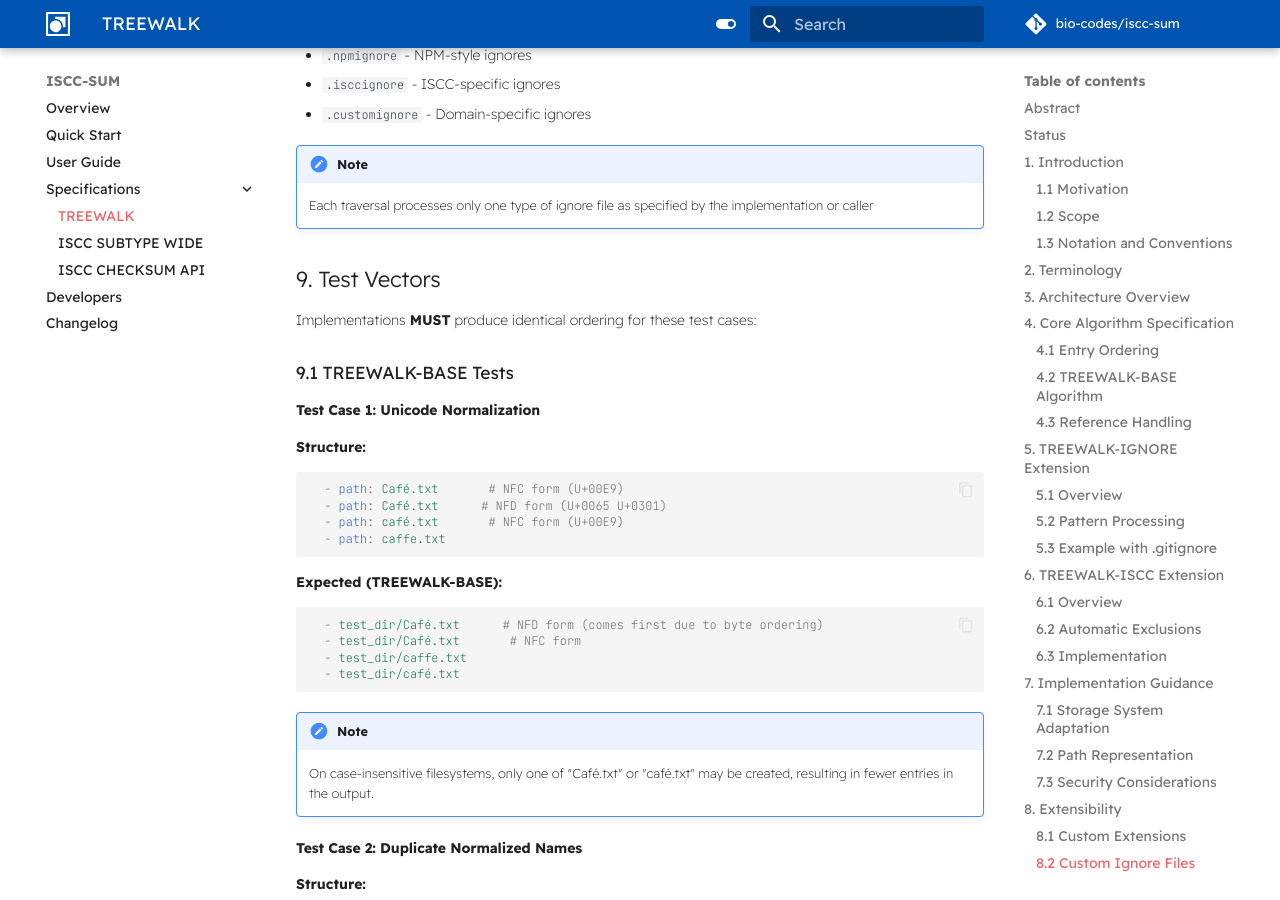
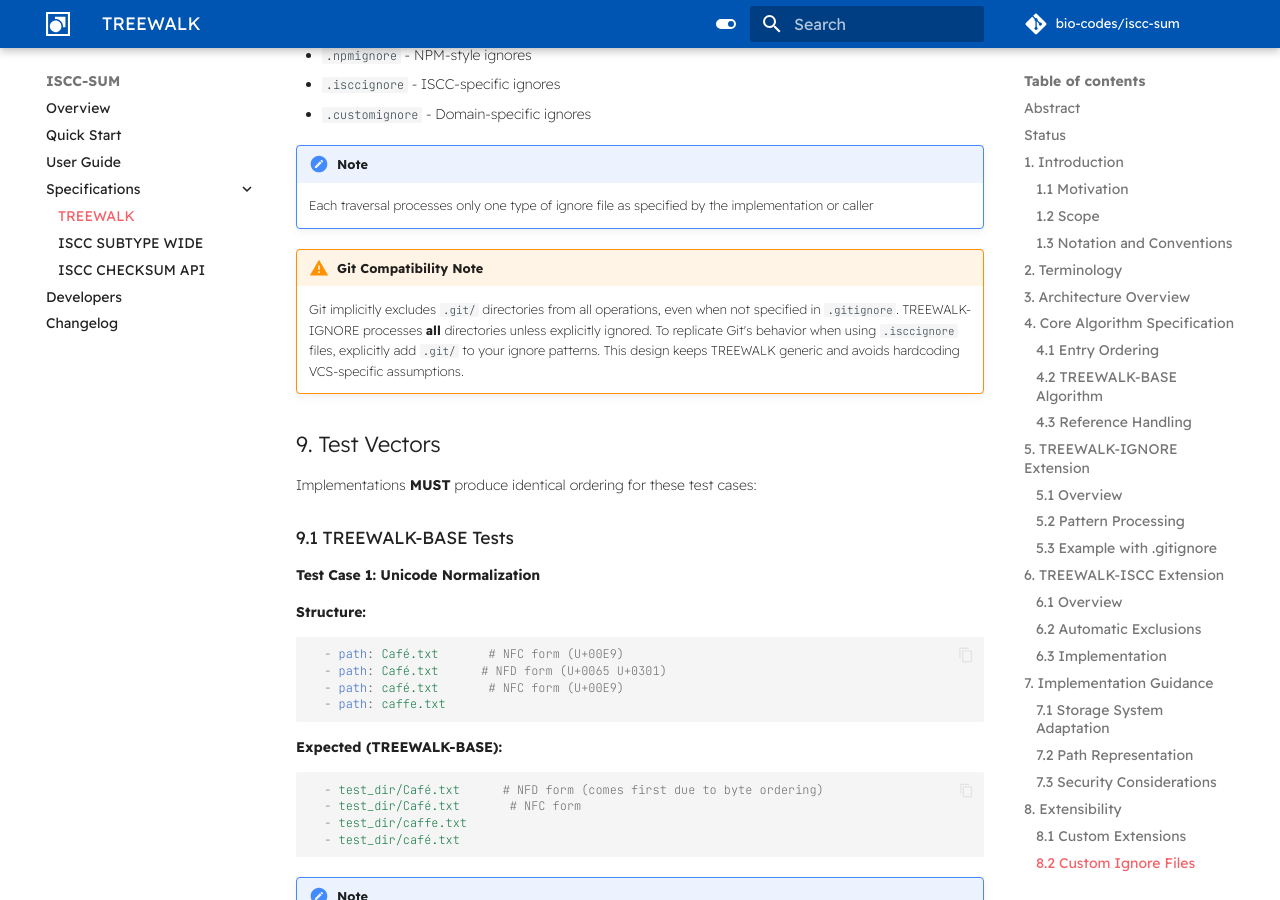
Before and after one commit to etzm/iscc-sum, an MkDocs documentation site: the page built from docs/specifications/treewalk.md, in a window 1280 px wide and 900 px high, scrolled down 7548 px. Built offline with MkDocs 1.6.1 and Material for MkDocs 9.7.7, drawn with Linux system fonts in a browser that asks for light colours; comment, search, counter and statistics services are not loaded.

Commit message:
docs(spec): add Git compatibility warning for .git/ exclusion
Add warning admonition explaining that Git implicitly excludes .git/
directories while TREEWALK-IGNORE processes all directories unless
explicitly ignored. Documents the need to add .git/ to .isccignore
for Git-compatible behavior while keeping TREEWALK generic and
VCS-agnostic.

```diff
--- a/docs/specifications/treewalk.md
+++ b/docs/specifications/treewalk.md
@@ -326,6 +326,13 @@ which ignore file to process:
 
     Each traversal processes only one type of ignore file as specified by the implementation or caller
 
+!!! warning "Git Compatibility Note"
+
+    Git implicitly excludes `.git/` directories from all operations, even when not specified in `.gitignore`.
+    TREEWALK-IGNORE processes **all** directories unless explicitly ignored. To replicate Git's behavior when using
+    `.isccignore` files, explicitly add `.git/` to your ignore patterns. This design keeps TREEWALK generic and
+    avoids hardcoding VCS-specific assumptions.
+
 ## 9. Test Vectors
 
 Implementations **MUST** produce identical ordering for these test cases:
```
